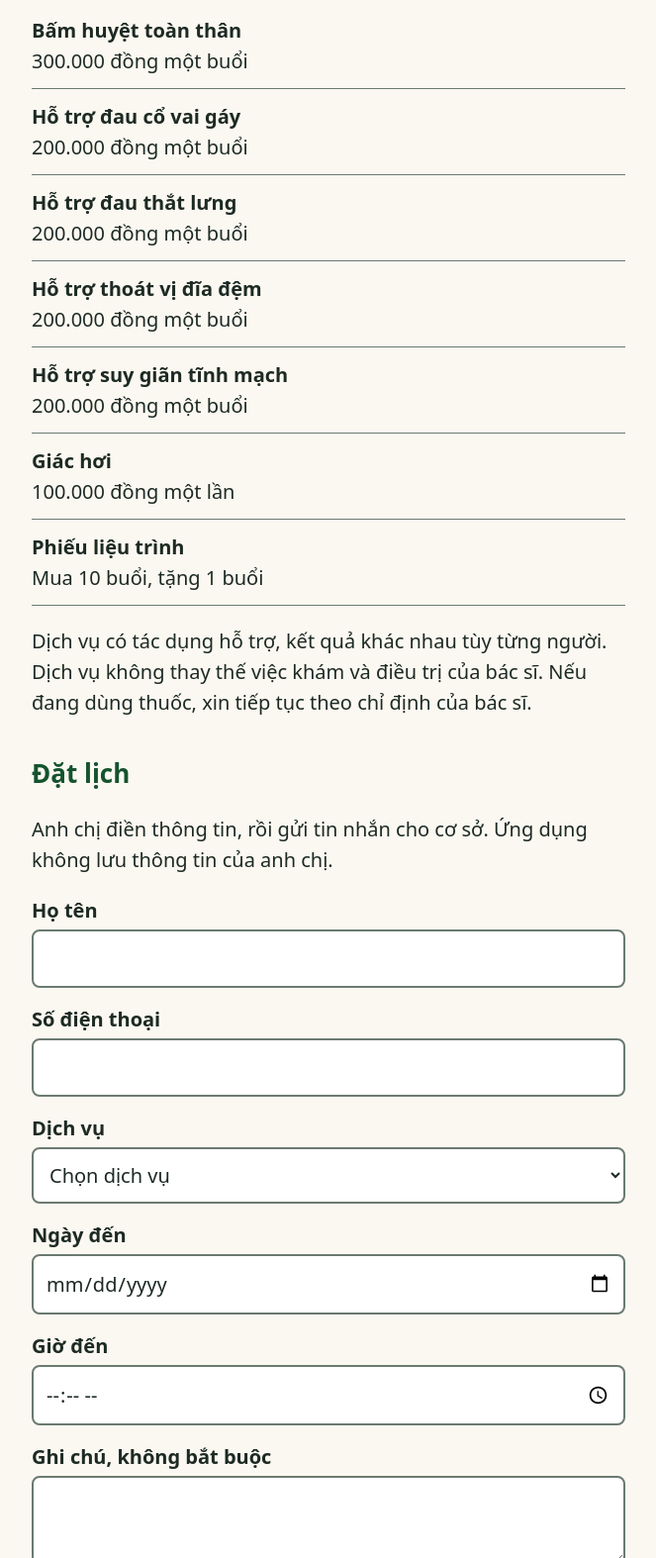
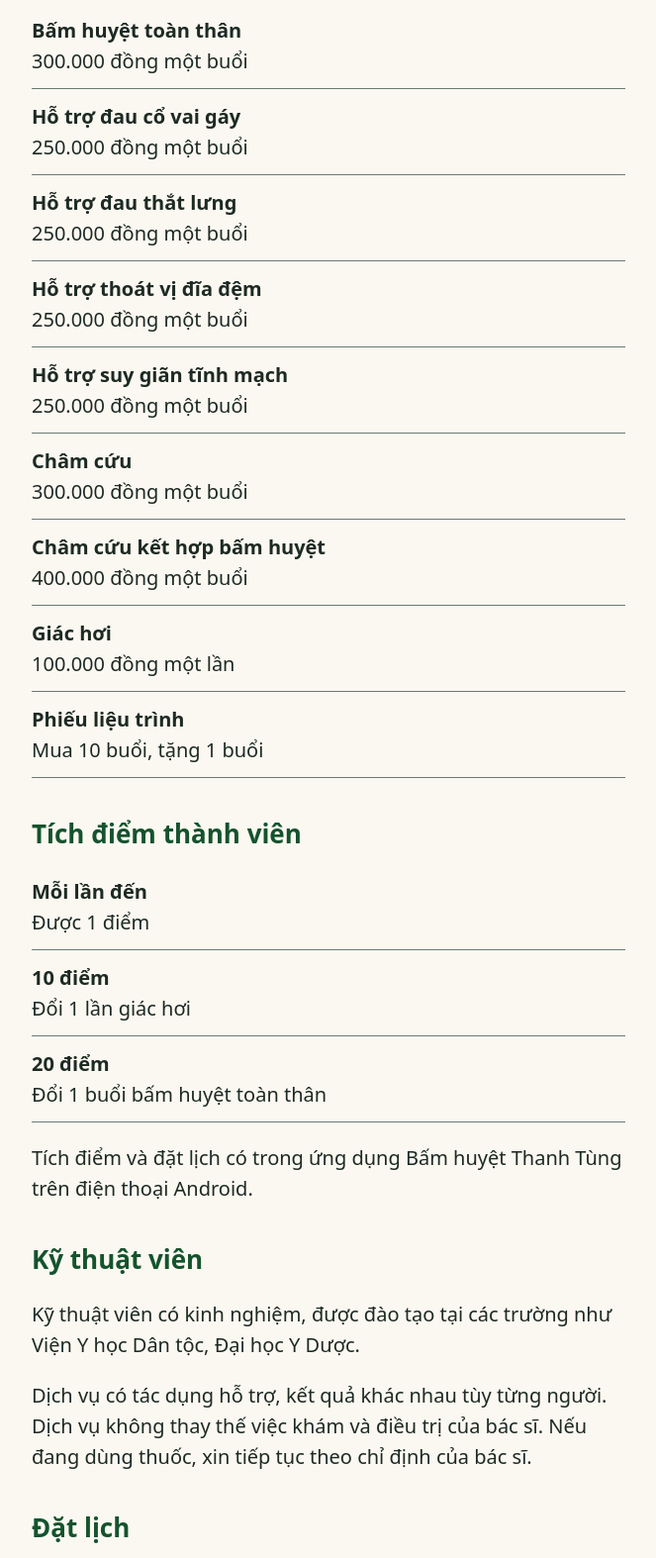
Before and after one commit to thanhtung07032021-lang/thanh-tung-pi, a plain HTML site: page index.html in a window 1280 px wide. Shown: the part 356-1930 px from the top of the page at 99% size, without its empty margins (308-971 px from the left). Drawn offline with Linux system fonts and the light colour scheme; no server answers.

Commit message:
Cập nhật giá mới, thêm châm cứu, tích điểm; giá tự lấy từ bảng giá chung với app CH Play
Co-Authored-By: Claude Opus 5.5 <noreply@anthropic.com>
Claude-Session: https://claude.ai/code/session_01XsgaDJ6QdQ212k9n9qZe4b

```diff
--- a/index.html
+++ b/index.html
@@ -3,7 +3,7 @@
 <head>
 <meta charset="utf-8">
 <meta name="viewport" content="width=device-width, initial-scale=1">
-<meta http-equiv="Content-Security-Policy" content="connect-src 'self' https://socialchain.app https://backend.appstudio-u7cm9zhmha0ruwv8.piappengine.com">
+<meta http-equiv="Content-Security-Policy" content="connect-src 'self' https://socialchain.app https://backend.appstudio-u7cm9zhmha0ruwv8.piappengine.com https://docs.google.com">
 <script src="https://sdk.minepi.com/pi-sdk.js"></script>
 <title>Xoa bóp bấm huyệt Thanh Tùng</title>
 <style>
@@ -37,15 +37,26 @@ header a.btn{background:#fff;color:var(--brand);border-color:#fff}
 </div></header>
 <main>
 <h2>Dịch vụ và giá</h2>
-<ul>
-<li><b>Bấm huyệt toàn thân</b>300.000 đồng một buổi</li>
-<li><b>Hỗ trợ đau cổ vai gáy</b>200.000 đồng một buổi</li>
-<li><b>Hỗ trợ đau thắt lưng</b>200.000 đồng một buổi</li>
-<li><b>Hỗ trợ thoát vị đĩa đệm</b>200.000 đồng một buổi</li>
-<li><b>Hỗ trợ suy giãn tĩnh mạch</b>200.000 đồng một buổi</li>
-<li><b>Giác hơi</b>100.000 đồng một lần</li>
+<ul id="bg">
+<li><b>Bấm huyệt toàn thân</b><span data-ma="toanthan">300.000</span> đồng một buổi</li>
+<li><b>Hỗ trợ đau cổ vai gáy</b><span data-ma="covaigay">250.000</span> đồng một buổi</li>
+<li><b>Hỗ trợ đau thắt lưng</b><span data-ma="thatlung">250.000</span> đồng một buổi</li>
+<li><b>Hỗ trợ thoát vị đĩa đệm</b><span data-ma="thoatvi">250.000</span> đồng một buổi</li>
+<li><b>Hỗ trợ suy giãn tĩnh mạch</b><span data-ma="tinhmach">250.000</span> đồng một buổi</li>
+<li><b>Châm cứu</b><span data-ma="chamcuu">300.000</span> đồng một buổi</li>
+<li><b>Châm cứu kết hợp bấm huyệt</b><span data-ma="chamcuubh">400.000</span> đồng một buổi</li>
+<li><b>Giác hơi</b><span data-ma="giachoi">100.000</span> đồng một lần</li>
 <li><b>Phiếu liệu trình</b>Mua 10 buổi, tặng 1 buổi</li>
 </ul>
+<h2>Tích điểm thành viên</h2>
+<ul>
+<li><b>Mỗi lần đến</b>Được 1 điểm</li>
+<li><b>10 điểm</b>Đổi 1 lần giác hơi</li>
+<li><b>20 điểm</b>Đổi 1 buổi bấm huyệt toàn thân</li>
+</ul>
+<p>Tích điểm và đặt lịch có trong ứng dụng Bấm huyệt Thanh Tùng trên điện thoại Android.</p>
+<h2>Kỹ thuật viên</h2>
+<p>Kỹ thuật viên có kinh nghiệm, được đào tạo tại các trường như Viện Y học Dân tộc, Đại học Y Dược.</p>
 <p>Dịch vụ có tác dụng hỗ trợ, kết quả khác nhau tùy từng người. Dịch vụ không thay thế việc khám và điều trị của bác sĩ. Nếu đang dùng thuốc, xin tiếp tục theo chỉ định của bác sĩ.</p>
 
 <h2>Đặt lịch</h2>
@@ -56,7 +67,7 @@ header a.btn{background:#fff;color:var(--brand);border-color:#fff}
 <label for="dv">Dịch vụ</label>
 <select id="dv" required>
 <option value="">Chọn dịch vụ</option>
-<option>Bấm huyệt toàn thân</option><option>Hỗ trợ đau cổ vai gáy</option><option>Hỗ trợ đau thắt lưng</option><option>Hỗ trợ thoát vị đĩa đệm</option><option>Hỗ trợ suy giãn tĩnh mạch</option><option>Giác hơi</option>
+<option>Bấm huyệt toàn thân</option><option>Hỗ trợ đau cổ vai gáy</option><option>Hỗ trợ đau thắt lưng</option><option>Hỗ trợ thoát vị đĩa đệm</option><option>Hỗ trợ suy giãn tĩnh mạch</option><option>Châm cứu</option><option>Châm cứu kết hợp bấm huyệt</option><option>Giác hơi</option>
 </select>
 <label for="ngay">Ngày đến</label><input id="ngay" type="date" required>
 <label for="gio">Giờ đến</label><input id="gio" type="time" required>
@@ -111,5 +122,10 @@ if(r.ok){piSessionToken=(await r.json()).sessionToken}
 }catch(e){console.log("Pi Auth:",e)}
 })();
 </script>
+<script>
+fetch("https://docs.google.com/spreadsheets/d/1u4ACJQul8zkTN3kb-5aYZVN3bKeqIrz5hjlT2y1n7Yc/gviz/tq?tqx=out:csv&sheet=BangGia").then(function(r){return r.ok?r.text():""}).then(function(t){
+t.split("\n").slice(1).forEach(function(l){var c=l.split('","').map(function(x){return x.replace(/"/g,"")});var g=parseInt(c[2],10),e=document.querySelector('[data-ma="'+c[0]+'"]');if(e&&g>0)e.textContent=g.toLocaleString("vi-VN")});
+}).catch(function(){});
+</script>
 </body>
 </html>
```
